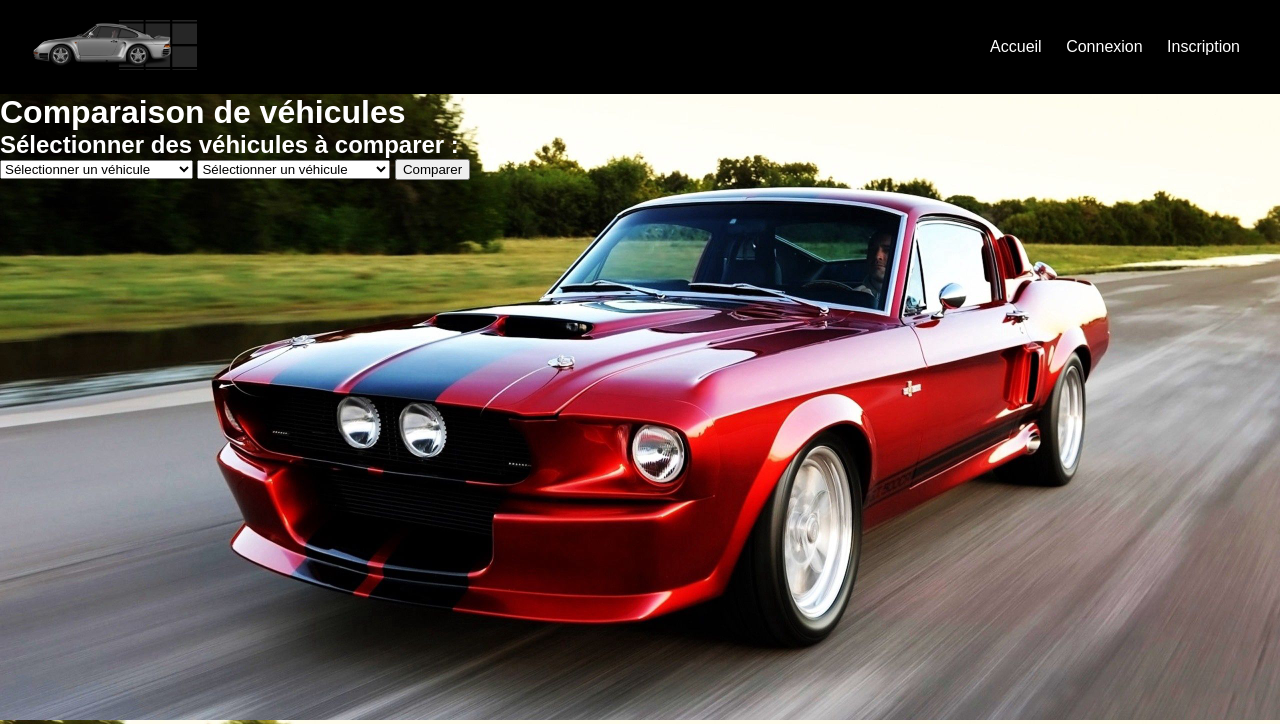
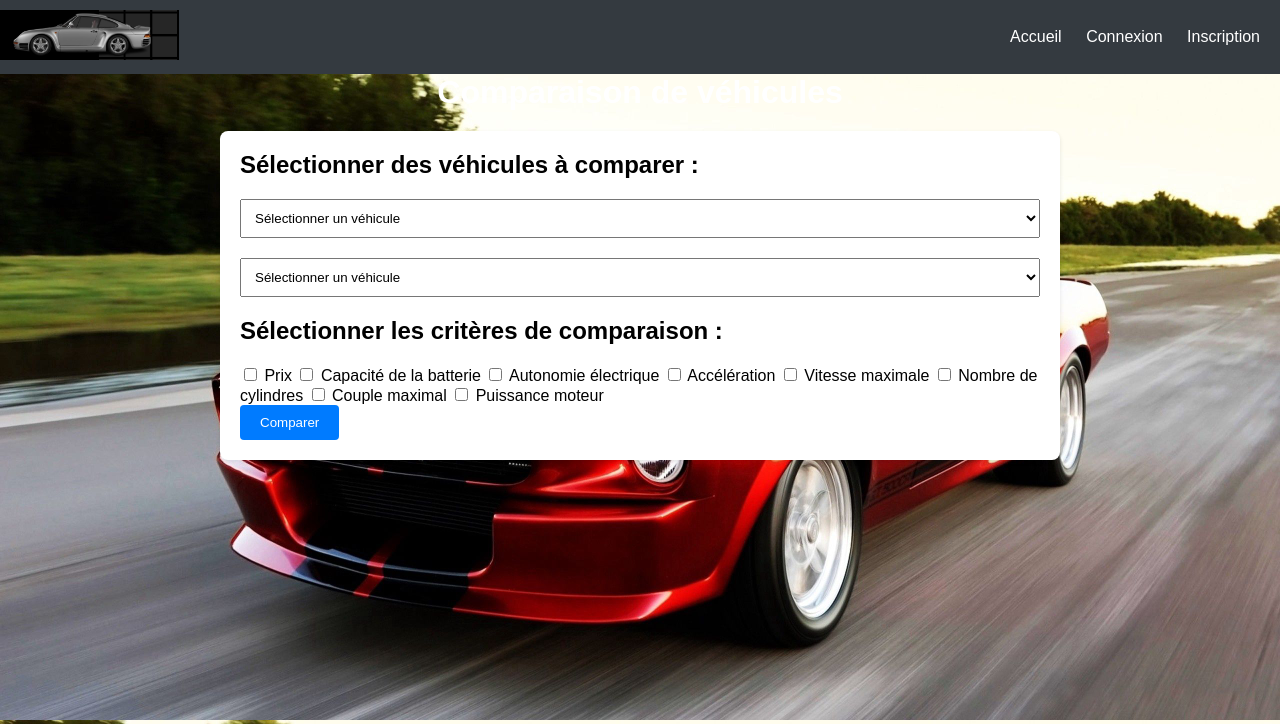
Before and after one commit to JB0000ANAS/gestion_de_projet, a PHP site: page /comparaison.php in a window 1280 px wide. Shown: the top 724 px of the page. Run offline with PHP 8.4, Linux system fonts and the light colour scheme; data comes from the database, SQL or seed files in the repository; some libraries are stand-ins or nearby versions.

Commit message:
Update comparaison.php

```diff
--- a/comparaison.php
+++ b/comparaison.php
@@ -1,3 +1,6 @@
+<?php
+session_start();
+?>
 <!DOCTYPE html>
 <html lang="fr">
 <head>
@@ -5,9 +8,84 @@
  <meta name="viewport" content="width=device-width, initial-scale=1.0">
  <title>Comparaison de véhicules</title>
  <link rel="stylesheet" href="style.css">
-    <!-- Inclure la bibliothèque Chart.js -->
-    <script src="https://cdnjs.cloudflare.com/ajax/libs/Chart.js/3.7.0/chart.min.js"></script>
-    <script src="https://code.jquery.com/jquery-3.6.0.min.js"></script>
+ <style>
+    body {
+    font-family: Arial, sans-serif;
+    margin: 0;
+    padding: 0;
+    background-color: #f8f9fa;
+}
+
+header {
+    background-color: #343a40;
+    color: #fff;
+    padding: 10px 0;
+    text-align: center;
+}
+
+.logo img {
+    height: 50px;
+}
+
+nav ul {
+    list-style-type: none;
+    padding: 0;
+}
+
+nav ul li {
+    display: inline;
+    margin-right: 20px;
+}
+
+h1 {
+    text-align: center;
+}
+
+.selection {
+    max-width: 800px;
+    margin: 20px auto;
+    padding: 20px;
+    background-color: #fff;
+    border-radius: 8px;
+    box-shadow: 0 2px 4px rgba(0, 0, 0, 0.1);
+}
+
+h2 { color: #000;
+    font-size: 24px;
+    margin-bottom: 20px;
+
+}
+
+form {
+    display: flex;
+    flex-direction: column;
+}
+
+select {
+    width: 100%;
+    padding: 10px;
+    margin-bottom: 20px;
+}
+
+label {
+    margin-bottom: 10px;
+    color: #000;
+}
+
+button[type="submit"] {
+    background-color: #007bff;
+    color: #fff;
+    border: none;
+    padding: 10px 20px;
+    cursor: pointer;
+    border-radius: 4px;
+}
+
+button[type="submit"]:hover {
+    background-color: #0056b3;
+}
+
+ </style>
 </head>
 <body>
  <header>
@@ -28,118 +106,39 @@
     <h2>Sélectionner des véhicules à comparer :</h2>
     <?php
     // Récupération des véhicules depuis la base de données
-        $pdo = new PDO('mysql:host=localhost;dbname=voiture;charset=utf8', 'root', 'root');
+    $pdo = new PDO("mysql:host=localhost;dbname=voiture", "root", "");
     $pdo->setAttribute(PDO::ATTR_ERRMODE, PDO::ERRMODE_EXCEPTION);
     $stmt = $pdo->query("SELECT id, nom_modele FROM vehicules");
     $vehicules = $stmt->fetchAll(PDO::FETCH_ASSOC);
     ?>
-        <select id="vehicle1">
+       <select id="vehicle1" name="vehicle1">
         <option value="">Sélectionner un véhicule</option>
         <?php foreach ($vehicules as $vehicule): ?>
           <option value="<?= $vehicule['id'] ?>"><?= $vehicule['nom_modele'] ?></option>
         <?php endforeach; ?>
       </select>
-        <select id="vehicle2">
+
+      <select id="vehicle2" name="vehicle2">
         <option value="">Sélectionner un véhicule</option>
         <?php foreach ($vehicules as $vehicule): ?>
           <option value="<?= $vehicule['id'] ?>"><?= $vehicule['nom_modele'] ?></option>
         <?php endforeach; ?>
       </select>
-        <button id="compare-btn">Comparer</button>
+
+      <div id="criteria">
+        <h2>Sélectionner les critères de comparaison :</h2>
+        <label><input type="checkbox" name="criteria[]" value="prix"> Prix</label>
+        <label><input type="checkbox" name="criteria[]" value="capacite_de_la_batterie"> Capacité de la batterie</label>
+        <label><input type="checkbox" name="criteria[]" value="autonomie_electrique"> Autonomie électrique</label>
+        <label><input type="checkbox" name="criteria[]" value="acceleration"> Accélération</label>
+        <label><input type="checkbox" name="criteria[]" value="vitesse_maximale"> Vitesse maximale</label>
+        <label><input type="checkbox" name="criteria[]" value="nombre_de_cylindres"> Nombre de cylindres</label>
+        <label><input type="checkbox" name="criteria[]" value="couple_maximal"> Couple maximal</label>
+        <label><input type="checkbox" name="criteria[]" value="puissance_du_moteur"> Puissance moteur</label>
       </div>
-
-    <div class="charts">
-        <canvas id="chart1" width="400" height="300"></canvas>
-        <canvas id="chart2" width="400" height="300"></canvas>
+      <button type="submit">Comparer</button>
+    </form>
  </div>
-
-    <script>
-    // Code JavaScript pour la comparaison des véhicules
-    $(document).ready(function() {
-        // Gestion du clic sur le bouton "Comparer"
-        $('#compare-btn').click(function() {
-            // Récupération des ID des véhicules sélectionnés
-            var vehicle1 = $('#vehicle1').val();
-            var vehicle2 = $('#vehicle2').val();
-
-            // Vérification si les deux véhicules sont sélectionnés
-            if (vehicle1 && vehicle2) {
-                // Chargement des données du premier véhicule
-                $.ajax({
-                    url: "get_vehicle_data.php",
-                    method: 'POST',
-                    data: { vehicleId: vehicle1 },
-                    success: function(data1) {
-                        // Chargement des données du deuxième véhicule
-                        $.ajax({
-                            url: "get_vehicle_data.php",
-                            method: 'POST',
-                            data: { vehicleId: vehicle2 },
-                            success: function(data2) {
-                                // Dessiner les graphiques
-                                drawCharts(JSON.parse(data1), JSON.parse(data2));
-                            }
-                        });
-                    }
-                });
-            } else {
-                alert('Veuillez sélectionner deux véhicules à comparer.');
-            }
-        });
-    });
-
-    // Fonction pour dessiner les graphiques à l'aide de Chart.js
-    function drawCharts(data1, data2) {
-        const labels = Object.keys(data1);
-        const data1Values = Object.values(data1);
-        const data2Values = Object.values(data2);
-
-        // Dessiner le premier graphique
-        const ctx1 = document.getElementById('chart1').getContext('2d');
-        new Chart(ctx1, {
-            type: 'bar',
-            data: {
-                labels: labels,
-                datasets: [{
-                    label: 'Véhicule 1',
-                    data: data1Values,
-                    backgroundColor: 'rgba(54, 162, 235, 0.2)',
-                    borderColor: 'rgba(54, 162, 235, 1)',
-                }]
-            },
-            options: {
-                scales: {
-                    y: {
-                        beginAtZero: true
-                    }
-                }
-            }
-        });
-
-        // Dessiner le deuxième graphique
-        const ctx2 = document.getElementById('chart2').getContext('2d');
-        new Chart(ctx2, {
-            type: 'bar',
-            data: {
-                labels: labels,
-                datasets: [{
-                    label: 'Véhicule 2',
-                    data: data2Values,
-                    backgroundColor: 'rgba(255, 99, 132, 0.2)',
-                    borderColor: 'rgba(255, 99, 132, 1)',
-                    borderWidth: 1
-                }]
-            },
-            options: {
-                scales: {
-                    y: {
-                        beginAtZero: true
-                    }
-                }
-            }
-        });
-    }
-</script>
 
 </body>
 </html>
```
Lines whose indentation alone changed are shown as unchanged.
